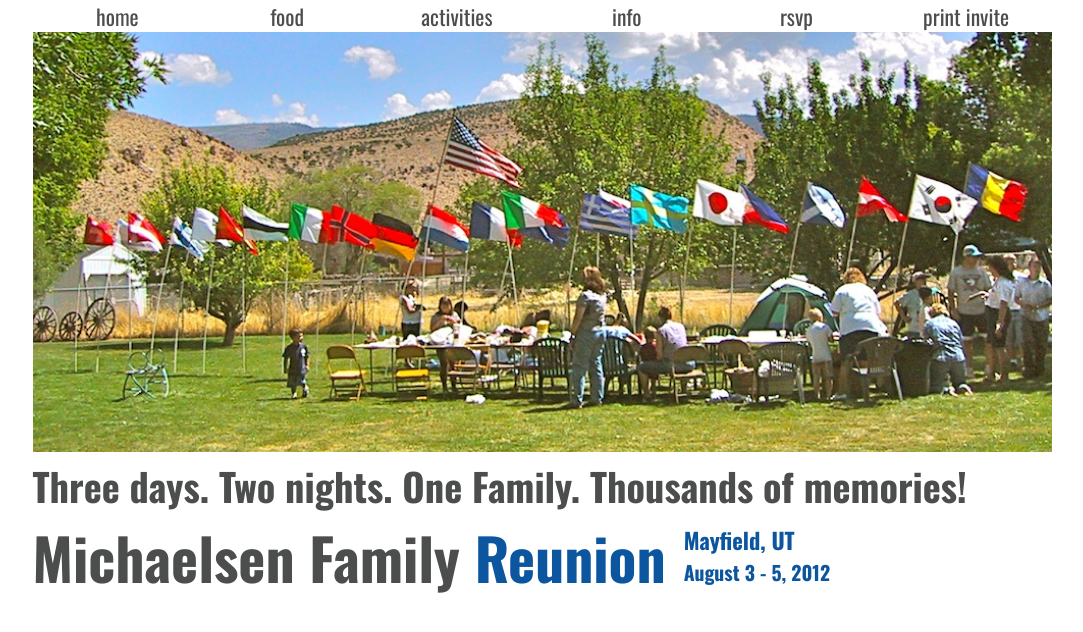
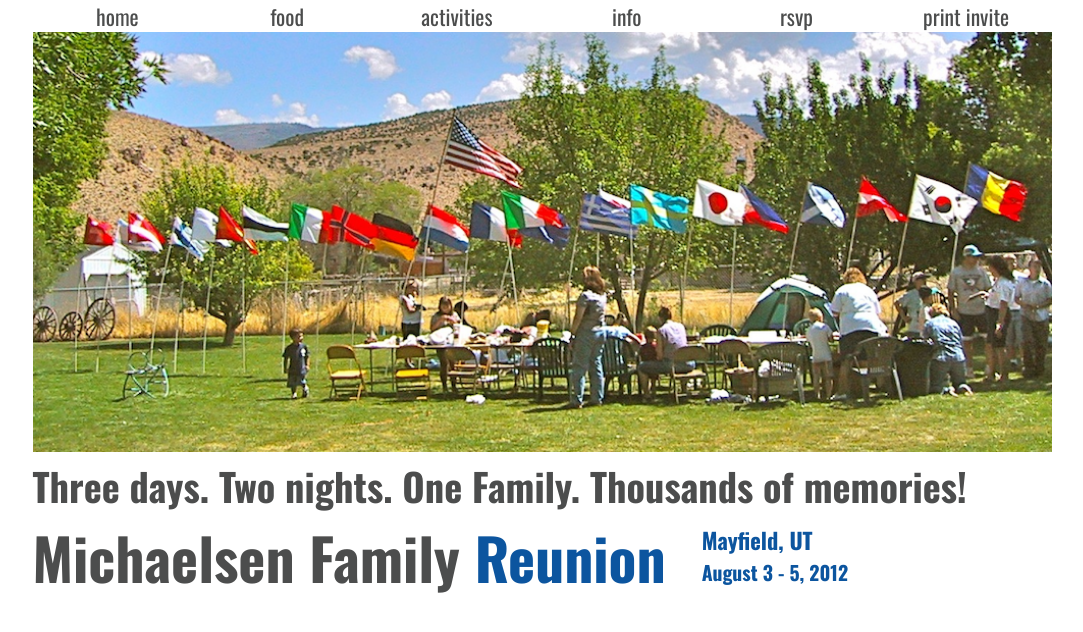
Before and after one commit to scizo/michaelsen-reunion, a Jekyll site: the page built from index.html, in a window 1280 px wide. Shown: the top 632 px of the page, without its empty margins (98-1181 px from the left). Built offline with Jekyll 4.4.1, drawn with Linux system fonts in a browser that asks for light colours.

Commit message:
Moving location over on index

```diff
--- a/stylesheets/styles.css
+++ b/stylesheets/styles.css
@@ -173,7 +173,7 @@ body {
 }
 
 #location {
-  margin-left: 1em;
+  margin-left: 2em;
   padding-top: 0.5em;
   float: left;
 }
```
